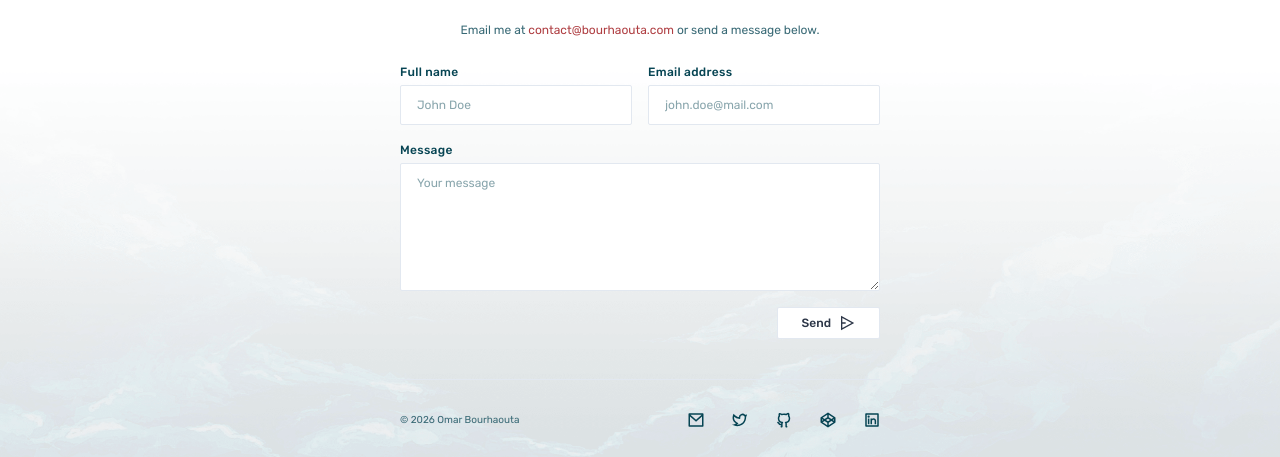
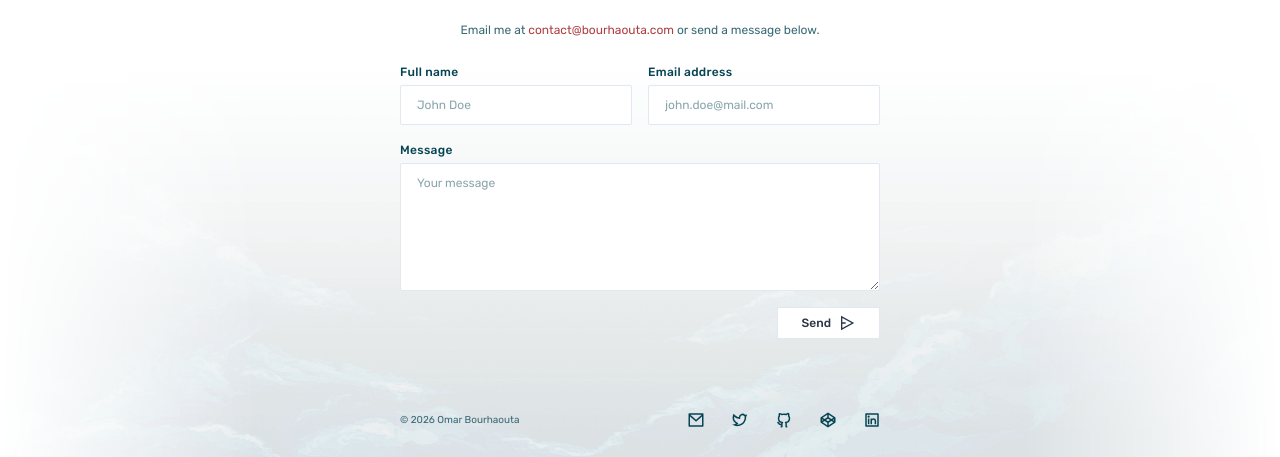
Before and after one commit to bourhaouta/bourhaouta, a Next.js app: page /resume in a window 1280 px wide. Shown: the part 1824-2281 px from the top of the page. Built offline with nearby package versions, Linux system fonts and the light colour scheme; no server answers.

Commit message:
Footer sky: centered, capped at 1800px, sides fade into the page

```diff
--- a/components/Footer.tsx
+++ b/components/Footer.tsx
@@ -8,7 +8,15 @@ import sky from "@/public/images/sky.png";
 export default function Footer() {
   return (
     <footer id="contact" className="relative mt-20 scroll-mt-8 print:hidden">
-      <Image className="absolute bottom-0 -z-1 dark:hidden" src={sky} alt="" sizes="100vw" />
+      {/* Sky centered at the bottom; both sides fade into the page so wide screens have no hard edges */}
+      <div aria-hidden className="absolute inset-x-0 bottom-0 -z-1 flex justify-center overflow-hidden dark:hidden">
+        <Image
+          className="h-auto w-full max-w-[1800px] [mask-image:linear-gradient(to_right,transparent,black_20%,black_80%,transparent)]"
+          src={sky}
+          alt=""
+          sizes="(min-width: 1800px) 1800px, 100vw"
+        />
+      </div>
 
       <div className="site-container sm:px-20">
         <Heading caption="Contact" className="items-center">
```
